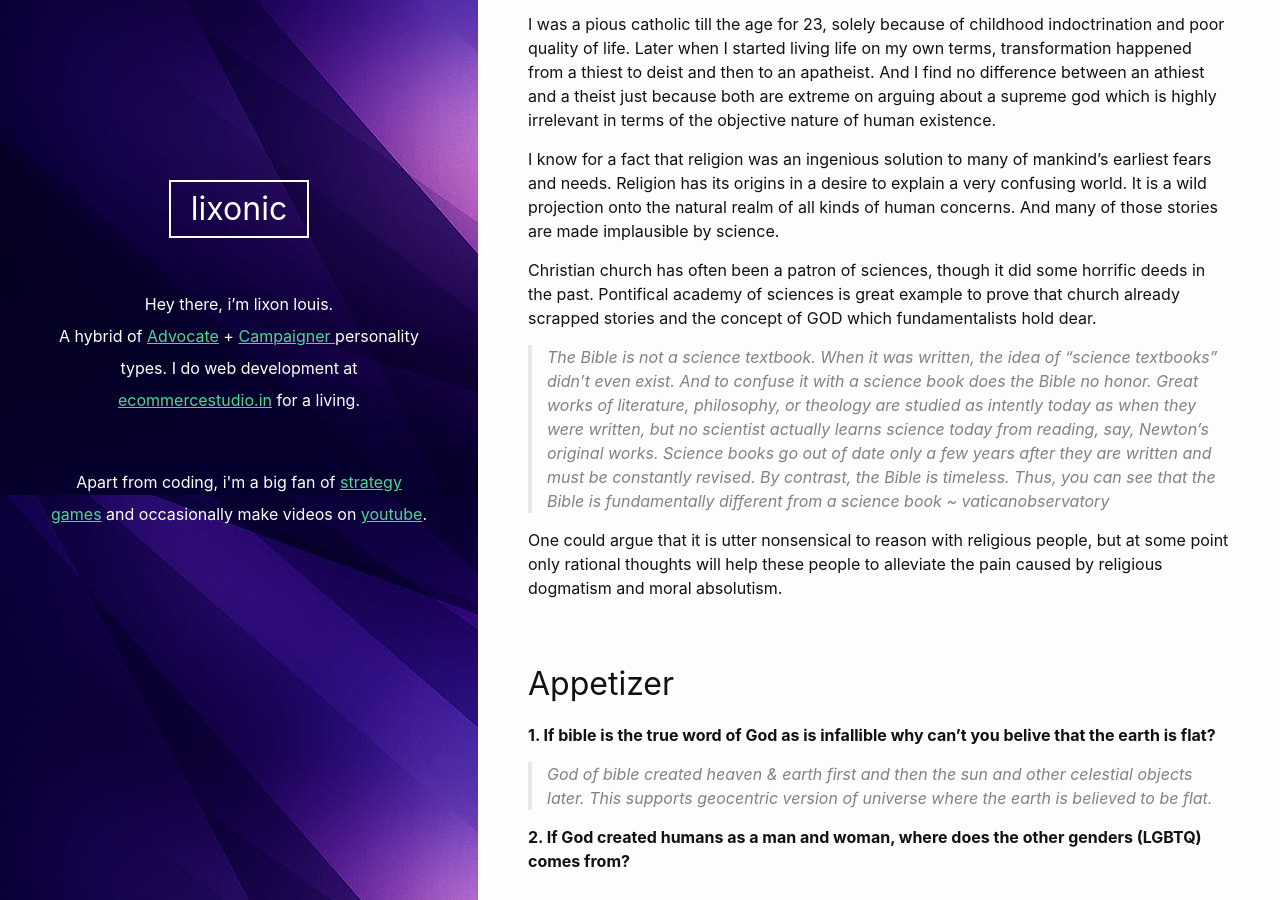
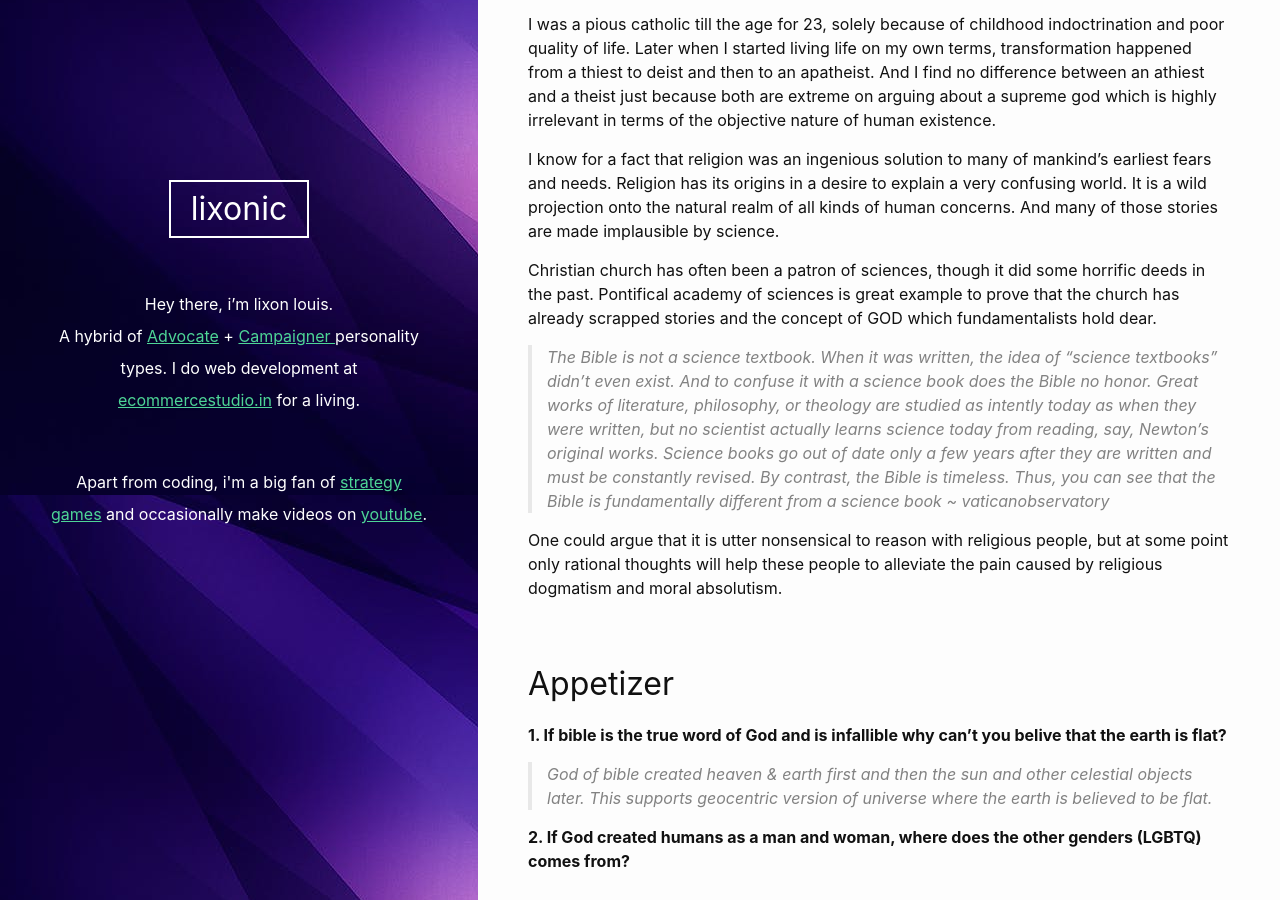
Before and after one commit to lixonic/lixonic, a Jekyll site: the page built from _posts/2020-08-27-tips-for-busting-christian-fundamentalists.md, in a window 1280 px wide and 900 px high, scrolled down 285 px. Built offline with Jekyll 4.4.1, drawn with Linux system fonts in a browser that asks for light colours.

Commit message:
update to post

```diff
--- a/_posts/2020-08-27-tips-for-busting-christian-fundamentalists.md
+++ b/_posts/2020-08-27-tips-for-busting-christian-fundamentalists.md
@@ -12,7 +12,7 @@ I was a pious catholic till the age for 23, solely because of childhood indoctri
 I know for a fact that religion was an ingenious solution to many of mankind's earliest fears and needs.
 Religion has its origins in a desire to explain a very confusing world. It is a wild projection onto the natural realm of all kinds of human concerns. And many of those stories are made implausible by science.
 
-Christian church has often been a patron of sciences, though it did some horrific deeds in the past. Pontifical academy of sciences is great example to prove that church already scrapped stories and the concept of GOD which fundamentalists hold dear.
+Christian church has often been a patron of sciences, though it did some horrific deeds in the past. Pontifical academy of sciences is great example to prove that the church has already scrapped stories and the concept of GOD which fundamentalists hold dear.
 
 <blockquote>
  The Bible is not a science textbook. When it was written, the idea of “science textbooks” didn’t even exist. And to confuse it with a science book does the Bible no honor. Great works of literature, philosophy, or theology are studied as intently today as when they were written, but no scientist actually learns science today from reading, say, Newton’s original works. Science books go out of date only a few years after they are written and must be constantly revised. By contrast, the Bible is timeless. Thus, you can see that the Bible is fundamentally different from a science book ~ vaticanobservatory
@@ -24,7 +24,7 @@ One could argue that it is utter nonsensical to reason with religious people, bu
 
 ## Appetizer
 
-<strong>1.   If bible is the true word of God as is infallible why can't you belive that the earth is flat? </strong>
+<strong>1.   If bible is the true word of God and is infallible why can't you belive that the earth is flat? </strong>
 
 <blockquote>God of bible created heaven & earth first and then the sun and other celestial objects later. This supports geocentric version of universe where the earth is believed to be flat.
 </blockquote>
```
Also changed, not shown: 6 other files.
